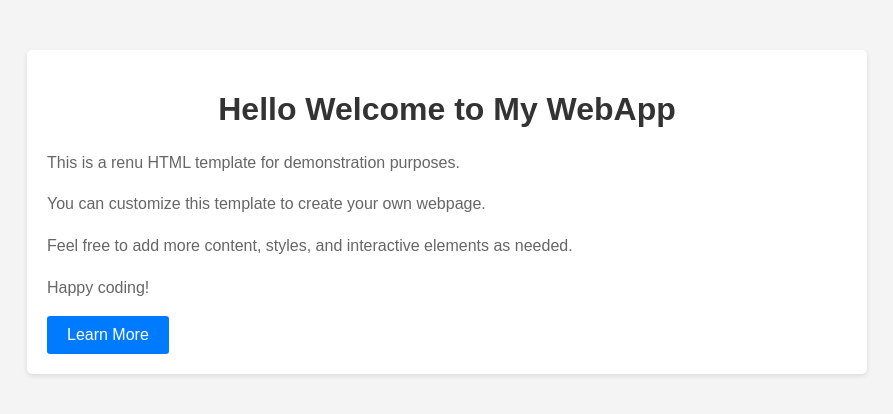
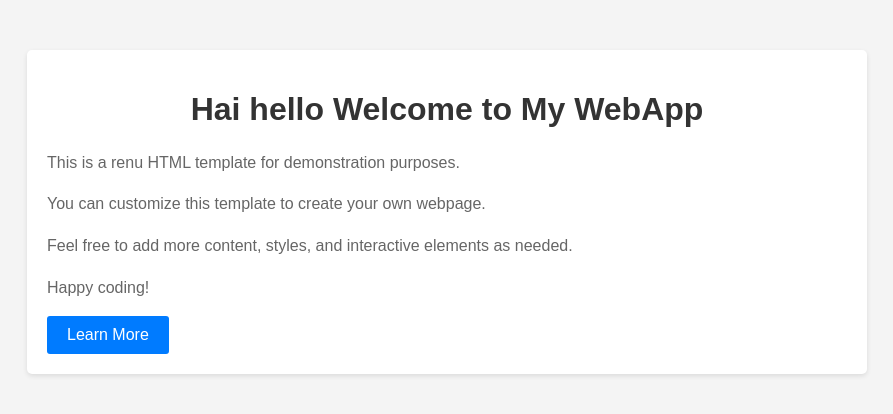
Before and after one commit to renuka12345678/demo, a website: page index.html in a window 1280 px wide. Shown: the whole page, without its empty margins (193-1086 px from the left). Drawn offline with Linux system fonts and the light colour scheme.

Commit message:
Update index.html

```diff
--- a/index.html
+++ b/index.html
@@ -51,7 +51,7 @@
 <body>
 
     <div class="container">
-        <h1>Hello Welcome to My WebApp</h1>
+        <h1>Hai hello Welcome to My WebApp</h1>
         <p>This is a renu HTML template for demonstration purposes.</p>
         <p>You can customize this template to create your own webpage.</p>
         <p>Feel free to add more content, styles, and interactive elements as needed.</p>
```
